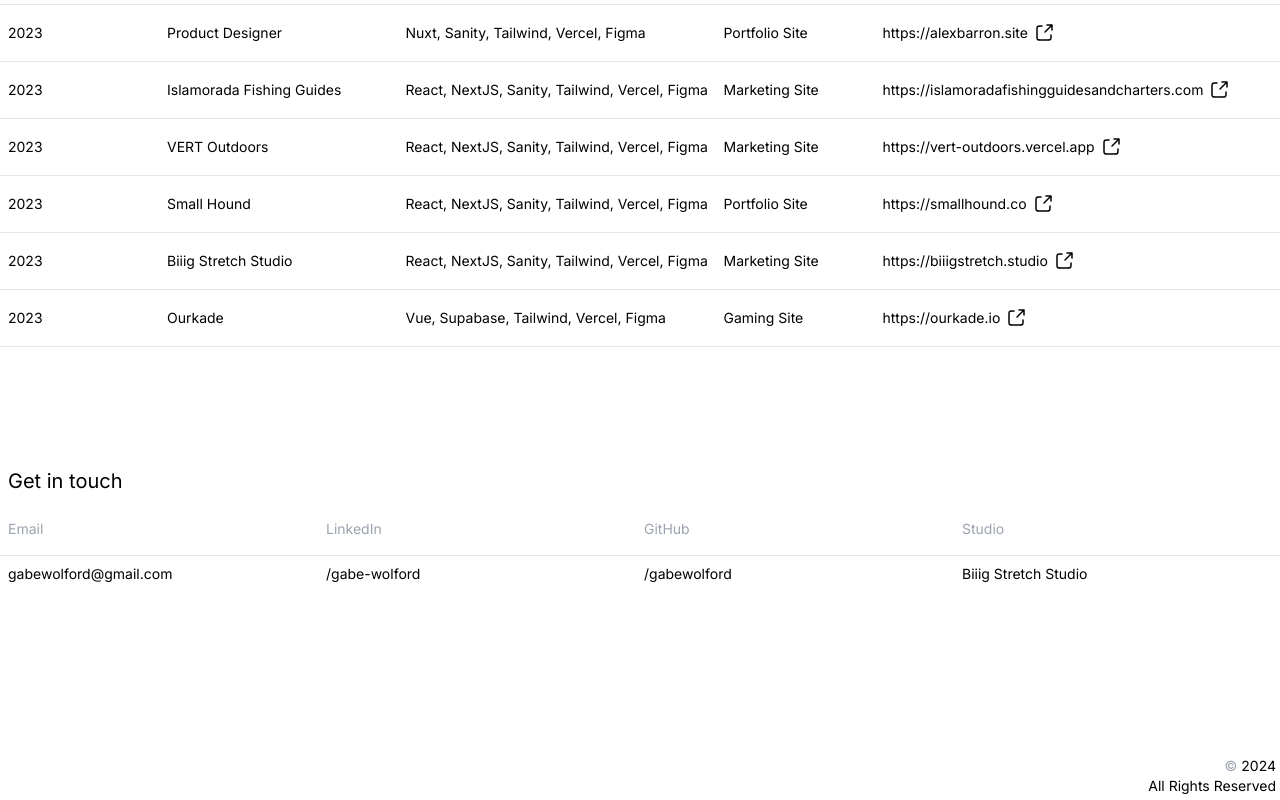
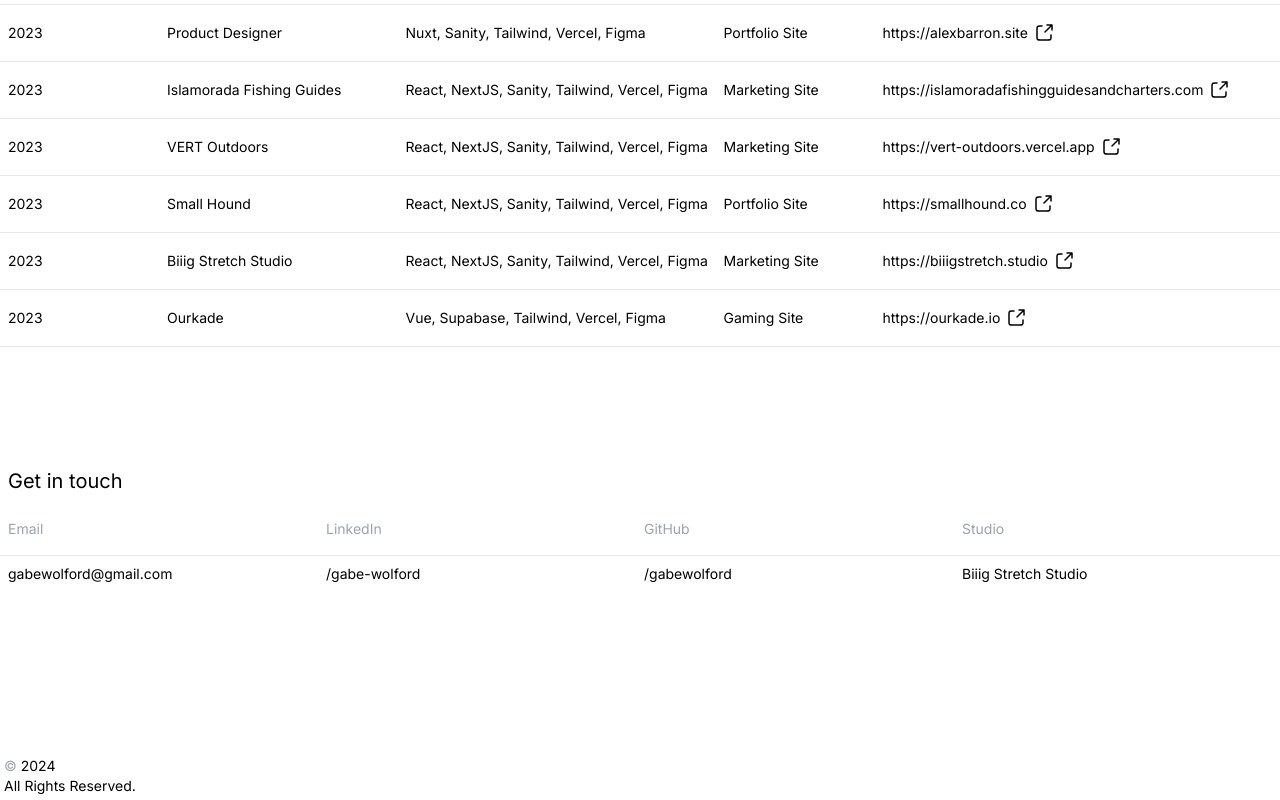
Before and after one commit to gabewolford/portfolio-2024, a Next.js app: page / in a window 1280 px wide. Shown: the part 518-1318 px from the top of the page. Built offline with nearby package versions, Linux system fonts and the light colour scheme.

Commit message:
moved footer to the left

```diff
--- a/src/app/components/TheFooter.jsx
+++ b/src/app/components/TheFooter.jsx
@@ -1,10 +1,10 @@
 export default function TheFooter() {
   return (
     <footer className="grid grid-cols-2 md:grid-cols-16 h-fit p-1 text-sm">
-      <p className="col-span-full text-gray-400 text-right">
+      <p className="col-span-full text-gray-400">
         © <span className="text-black">2024</span>
       </p>
-      <p className="col-span-full text-right">All Rights Reserved</p>
+      <p className="col-span-full">All Rights Reserved.</p>
     </footer>
   );
 }
```
